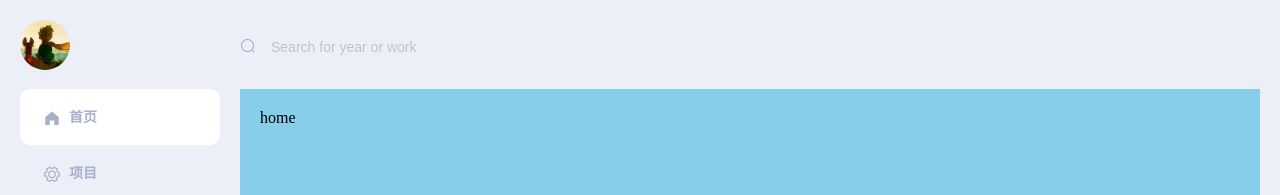
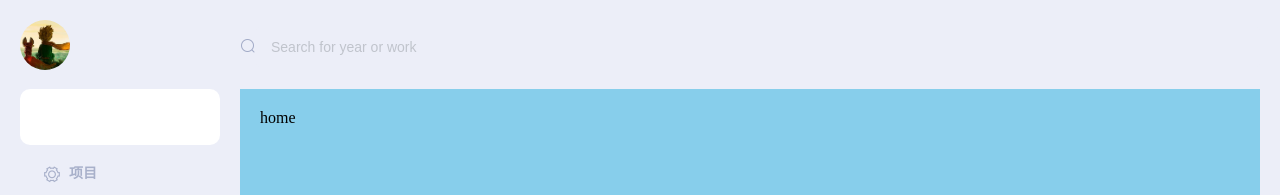
Before and after one commit to zhang874010534/blog, a Vue app: page / in a window 1280 px wide. Shown: the top 195 px of the page. Built offline with nearby package versions, Linux system fonts and the light colour scheme.

Commit message:
asidebar

```diff
--- a/src/App.vue
+++ b/src/App.vue
@@ -82,6 +82,7 @@
     }
     &.is-active {
       background-color: white;
+      @include item(white);
     }
   }
 }
```
Also changed, not shown: 6 other files (tests, documents, lock files or other folders).
